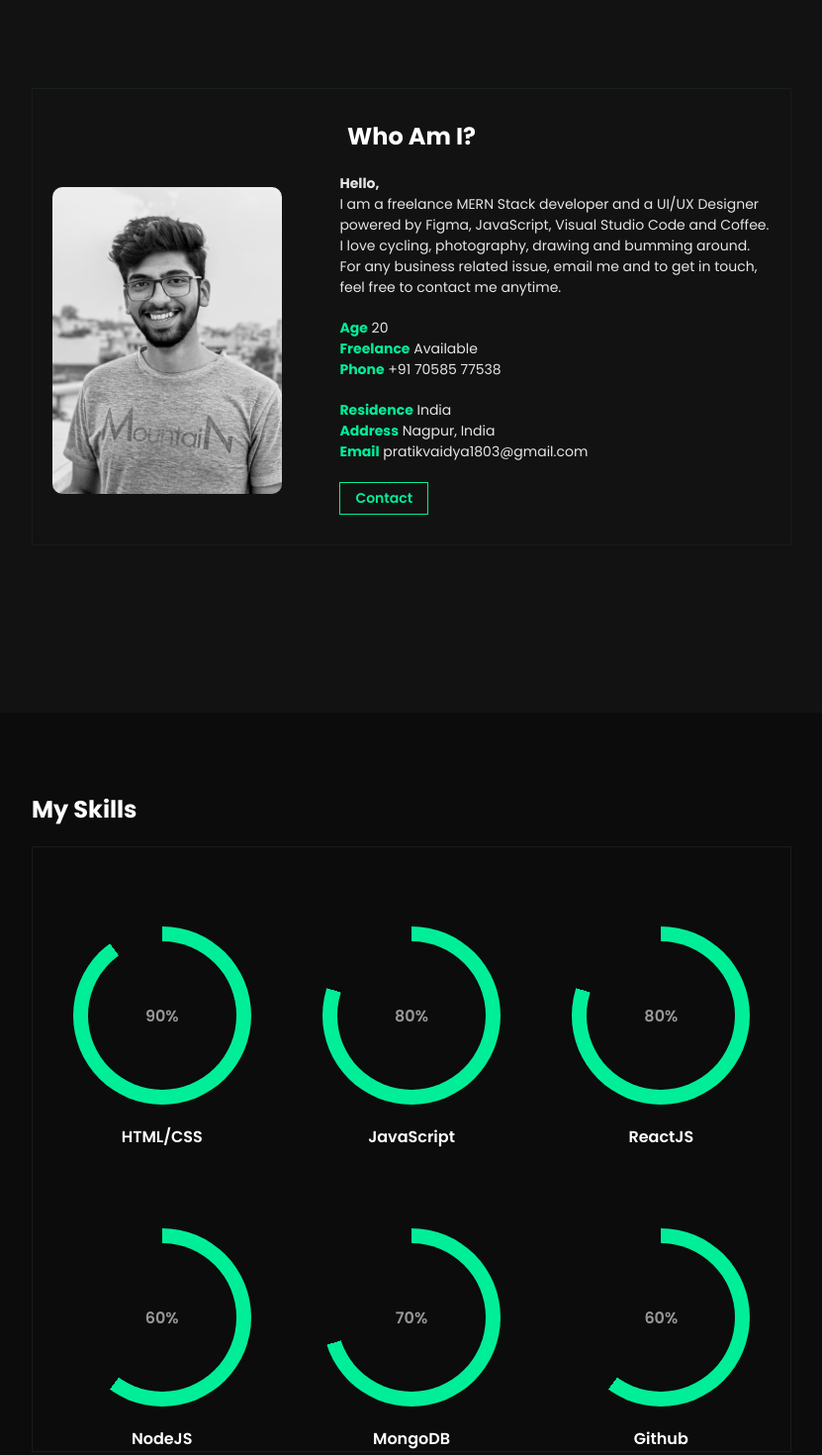
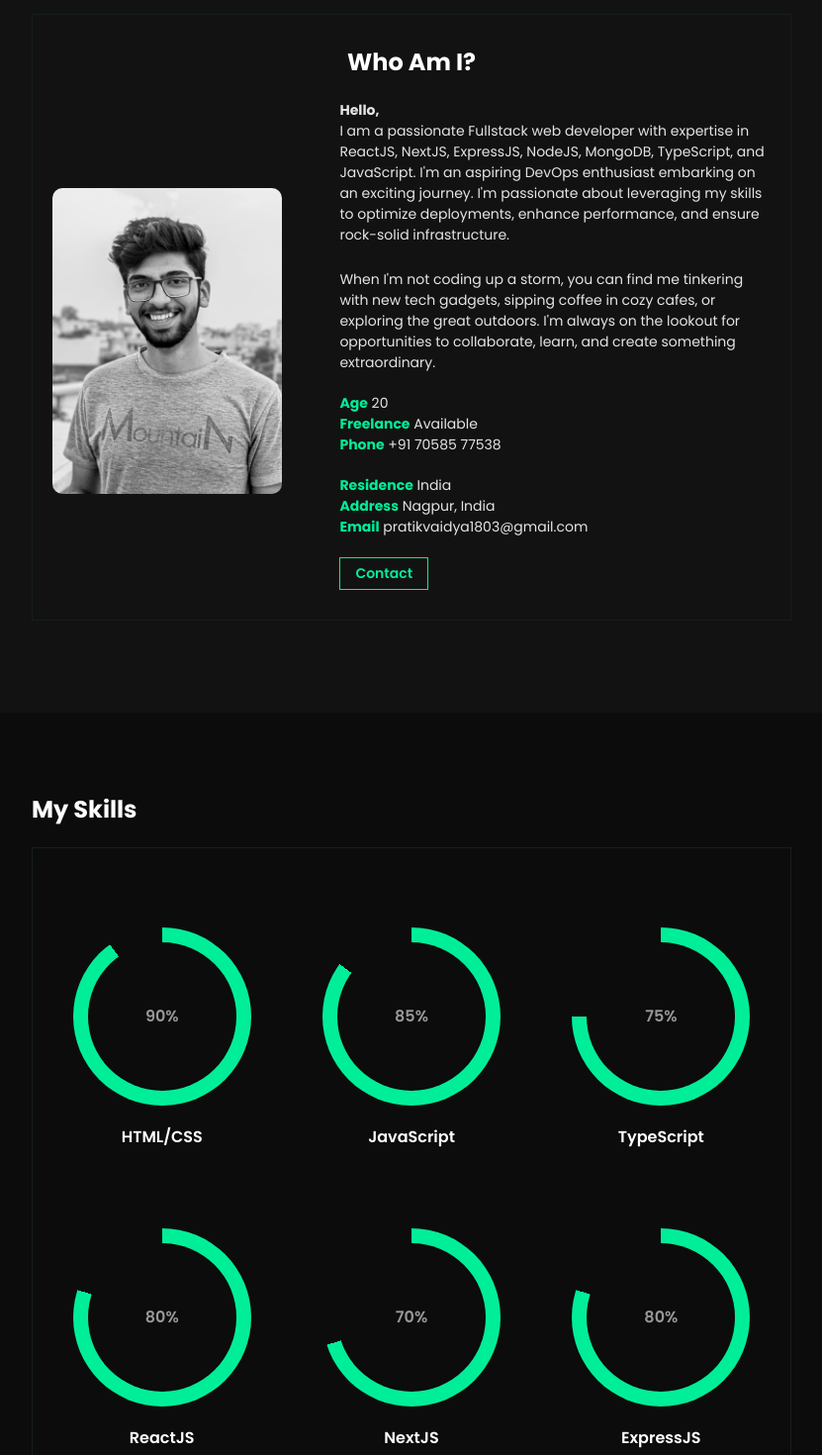
Before and after one commit to Smartdevil21/prv, a React (Create React App) app: page /prv/about in a window 1280 px wide. Shown: the part 880-2350 px from the top of the page at 99% size, without its empty margins (224-1055 px from the left). Built offline with nearby package versions, Linux system fonts and the light colour scheme.

Commit message:
UPDATE: Updated the content

```diff
--- a/src/Components/About/About.jsx
+++ b/src/Components/About/About.jsx
@@ -5,8 +5,12 @@ import { useContext } from "react";
 import { Button } from "@mui/material";
 import { Icon } from "@iconify/react";
 import portrait from "../../Images/portrait.jpg";
+import { useRoutes } from "react-router-dom";
+import { useNavigate } from "react-router-dom";
+import { skills } from "../../data/skills.data";
 
 function About() {
+  const navigate = useNavigate();
   const { states, setStates } = useContext(StatesContext);
 
   useEffect(() => {
@@ -40,13 +44,23 @@ function About() {
               <img src={portrait} alt="" />
             </div>
             <div className={Styles.text_wrapper}>
-							<p><strong>Hello,</strong></p>
               <p>
-								I am a freelance MERN Stack developer and a UI/UX Designer
-								powered by Figma, JavaScript, Visual Studio Code and Coffee. I
-								love cycling, photography, drawing and bumming around. For any
-								business related issue, email me and to get in touch, feel free
-								to contact me anytime.
+                <strong>Hello,</strong>
+              </p>
+              <p>
+                I am a passionate Fullstack web developer with expertise in
+                ReactJS, NextJS, ExpressJS, NodeJS, MongoDB, TypeScript, and
+                JavaScript. I'm an aspiring DevOps enthusiast embarking on an
+                exciting journey. I'm passionate about leveraging my skills to
+                optimize deployments, enhance performance, and ensure rock-solid
+                infrastructure.
+              </p>
+              <br />
+              <p>
+                When I'm not coding up a storm, you can find me tinkering with
+                new tech gadgets, sipping coffee in cozy cafes, or exploring the
+                great outdoors. I'm always on the lookout for opportunities to
+                collaborate, learn, and create something extraordinary.
               </p>
               <div className={Styles.info_sec}>
                 <div className={Styles.info_half_1}>
@@ -75,17 +89,27 @@ function About() {
               <div
                 onMouseEnter={(e) => {
                   const test = document.querySelector(".test");
-									test.style.left = `${e.clientX - Math.floor(e.target.getBoundingClientRect().left)}px`;
-									test.style.top = `${e.clientY - Math.floor(e.target.getBoundingClientRect().top)}px`;
+                  test.style.left = `${
+                    e.clientX -
+                    Math.floor(e.target.getBoundingClientRect().left)
+                  }px`;
+                  test.style.top = `${
+                    e.clientY - Math.floor(e.target.getBoundingClientRect().top)
+                  }px`;
                   // test.style.width = "200px";
                   // test.style.height = "200px";
                 }}
-								onMouseLeave={(e)=>{
+                onMouseLeave={(e) => {
                   const test = document.querySelector(".test");
                   // test.style.width = "00px";
                   // test.style.height = "00px";
-									test.style.left = `${e.clientX - Math.floor(e.target.getBoundingClientRect().left)}px`;
-									test.style.top = `${e.clientY - Math.floor(e.target.getBoundingClientRect().top)}px`;
+                  test.style.left = `${
+                    e.clientX -
+                    Math.floor(e.target.getBoundingClientRect().left)
+                  }px`;
+                  test.style.top = `${
+                    e.clientY - Math.floor(e.target.getBoundingClientRect().top)
+                  }px`;
                 }}
                 className={`${Styles.contact_btn}`}
               >
@@ -99,84 +123,23 @@ function About() {
       <div className={Styles.skills}>
         <h3>My Skills</h3>
         <div className={Styles.skills_wrapper}>
-					<div className={Styles.skill_container}>
+          {skills.map((skill, index) => {
+            return (
+              <div className={Styles.skill_container} key={index}>
                 <div
                   className={Styles.outer_box}
                   style={{
-								background: "conic-gradient(#01EE99 0% 90%, #0C0C0C 90% 100%)",
+                    background: `conic-gradient(#01EE99 0% ${skill.level}%, #0C0C0C ${skill.level}% 100%)`,
                   }}
                 >
                   <div className={Styles.inner_box}>
-								<p>90%</p>
+                    <p>{skill.level}%</p>
                   </div>
                 </div>
-						<p>HTML/CSS</p>
+                <p>{skill.title}</p>
               </div>
-					<div className={Styles.skill_container}>
-						<div
-							className={Styles.outer_box}
-							style={{
-								background: "conic-gradient(#01EE99 0% 80%, #0C0C0C 80% 100%)",
-							}}
-						>
-							<div className={Styles.inner_box}>
-								<p>80%</p>
-							</div>
-						</div>
-						<p>JavaScript</p>
-					</div>
-					<div className={Styles.skill_container}>
-						<div
-							className={Styles.outer_box}
-							style={{
-								background: "conic-gradient(#01EE99 0% 80%, #0C0C0C 80% 100%)",
-							}}
-						>
-							<div className={Styles.inner_box}>
-								<p>80%</p>
-							</div>
-						</div>
-						<p>ReactJS</p>
-					</div>
-					<div className={Styles.skill_container}>
-						<div
-							className={Styles.outer_box}
-							style={{
-								background: "conic-gradient(#01EE99 0% 60%, #0C0C0C 60% 100%)",
-							}}
-						>
-							<div className={Styles.inner_box}>
-								<p>60%</p>
-							</div>
-						</div>
-						<p>NodeJS</p>
-					</div>
-					<div className={Styles.skill_container}>
-						<div
-							className={Styles.outer_box}
-							style={{
-								background: "conic-gradient(#01EE99 0% 70%, #0C0C0C 70% 100%)",
-							}}
-						>
-							<div className={Styles.inner_box}>
-								<p>70%</p>
-							</div>
-						</div>
-						<p>MongoDB</p>
-					</div>
-					<div className={Styles.skill_container}>
-						<div
-							className={Styles.outer_box}
-							style={{
-								background: "conic-gradient(#01EE99 0% 60%, #0C0C0C 60% 100%)",
-							}}
-						>
-							<div className={Styles.inner_box}>
-								<p>60%</p>
-							</div>
-						</div>
-						<p>Github</p>
-					</div>
+            );
+          })}
         </div>
       </div>
     </section>
--- a/src/Components/Home/Home.jsx
+++ b/src/Components/Home/Home.jsx
@@ -8,6 +8,7 @@ import { Icon } from "@iconify/react";
 function Home() {
   const { states, setStates } = useContext(StatesContext);
   const fillup = useRef();
+  let timeout;
 
   let letter = 0;
   let word = 0;
@@ -19,9 +20,9 @@ function Home() {
     if (direction === "forwards") {
       if (words[word].length === letter) {
         direction = "backwards";
-				setTimeout(typewriter, 700);
+        timeout = setTimeout(typewriter, 700);
       } else {
-				setTimeout(typewriter, 50);
+        timeout = setTimeout(typewriter, 50);
       }
       letter++;
     } else if (direction === "backwards") {
@@ -33,13 +34,18 @@ function Home() {
           word = 0;
         }
       }
-			setTimeout(typewriter, 50);
+      timeout = setTimeout(typewriter, 50);
     }
   }
 
   useEffect(() => {
     setStates((prev) => ({ ...prev, reversed: false }));
     typewriter();
+    return () => {
+      if (timeout) {
+        clearTimeout(timeout);
+      }
+    };
   }, []);
 
   return (
@@ -49,9 +55,9 @@ function Home() {
       </div>
       <div className={Styles.intro_text}>
         <p>
-					Hello, I’m <strong>Pratik Vaidya</strong>,<br /> UI/UX Designer and a
-					MERN Stack Developer
-					<br /> based in Nagpur, India.
+          Hello, I’m <strong>Pratik Vaidya</strong>,<br /> A MERN Stack
+          Developer and aspiring DevOps Engineer
+          <br /> based in India.mddfda
         </p>
       </div>
       <div className={Styles.changing_text}>
@@ -63,16 +69,25 @@ function Home() {
         <a
           href="https://www.linkedin.com/in/prateek-vaidya-65b986201/"
           target={"_blank"}
+          rel="noreferrer"
         >
           <Icon className="mouse_hover" icon="akar-icons:linkedin-fill" />
         </a>
-				<a href="https://www.instagram.com/prtk.sd/" target={"_blank"}>
+        <a
+          href="https://www.instagram.com/prtk.sd/"
+          target={"_blank"}
+          rel="noreferrer"
+        >
           <Icon className="mouse_hover" icon="bi:instagram" />
         </a>
-				<a href="https://github.com/Pratik1803" target={"_blank"}>
+        <a
+          href="https://github.com/Pratik1803"
+          target={"_blank"}
+          rel="noreferrer"
+        >
           <Icon className="mouse_hover" icon="akar-icons:github-fill" />
         </a>
-				<a href="">
+        <a href="#" rel="noreferrer">
           <Icon className="mouse_hover" icon="dashicons:facebook-alt" />
         </a>
       </div>
--- a/src/Components/Services/Services.jsx
+++ b/src/Components/Services/Services.jsx
@@ -2,6 +2,7 @@ import React, { useEffect, useContext } from "react";
 import Styles from "./Services.module.scss";
 import { Icon } from "@iconify/react";
 import { StatesContext } from "../../App";
+import { services } from "../../data/service.data";
 
 function Services() {
   const { states, setStates } = useContext(StatesContext);
@@ -10,55 +11,38 @@ function Services() {
     setStates((prev) => ({ ...prev, reversed: false }));
   }, []);
 
-	function scrollUp(className){
+  function scrollUp(className) {
     document.querySelector(className).scrollIntoView({
-			behavior:"smooth",
+      behavior: "smooth",
     });
-	};
+  }
 
   return (
     <section className={Styles.services_wrapper}>
       <div className={Styles.services_homepage}>
         <h1>Services</h1>
-				<div className={Styles.dropdown_wrapper} onClick={()=>{
+        <div
+          className={Styles.dropdown_wrapper}
+          onClick={() => {
             scrollUp(".services");
-				}}>
-					<Icon icon="ant-design:caret-down-filled" color="#01ee99" />
+          }}
+        >
+          <Icon icon="ant-design:caret-down-filled" color="var(--green)" />
         </div>
       </div>
       <div className={`${Styles.services} services`}>
         <h3>What I Do?</h3>
         <div className={Styles.services_container}>
           <div className={Styles.flexbox}>
-						<div className={Styles.service}>
-							<Icon icon="bx:code-alt" color="#01ee99" />
-							<p className={Styles.service_heading}>MERN-Stack Development</p>
-							<p className={Styles.service_desc}>
-								Modern and mobile-ready website that will help you reach all of
-								your marketing.
-							</p>
+            {services.map((service, index) => {
+              return (
+                <div className={Styles.service} key={index}>
+                  <Icon icon={service.icon} color="var(--green)" />
+                  <p className={Styles.service_heading}>{service.title}</p>
+                  <p className={Styles.service_desc}>{service.desc}</p>
                 </div>
-						<div className={Styles.service}>
-                        <Icon icon="akar-icons:figma-fill" color="#01ee99" />
-							<p className={Styles.service_heading}>UI/UX Design</p>
-							<p className={Styles.service_desc}>
-								Designs that best suite your brand and purpose.
-							</p>
-						</div>
-						<div className={Styles.service}>
-                        <Icon icon="entypo:feather" color="#01ee99" />
-							<p className={Styles.service_heading}>Content Writing</p>
-							<p className={Styles.service_desc}>
-								Content that can provide more value to your website.
-							</p>
-						</div>
-						<div className={Styles.service}>
-                        <Icon icon="bx:search-alt" color="#01ee99" />
-							<p className={Styles.service_heading}>SEO</p>
-							<p className={Styles.service_desc}>
-								I follow best SEO practices that help your website rank better in Google Searches.
-							</p>
-						</div>
+              );
+            })}
           </div>
         </div>
       </div>
--- /dev/null
+++ b/src/data/skills.data.js
@@ -0,0 +1,58 @@
+export const skills = [
+  {
+    title: "HTML/CSS",
+    level: 90,
+  },
+  {
+    title: "JavaScript",
+    level: 85,
+  },
+  {
+    title: "TypeScript",
+    level: 75,
+  },
+  {
+    title: "ReactJS",
+    level: 80,
+  },
+  {
+    title: "NextJS",
+    level: 70,
+  },
+  {
+    title: "ExpressJS",
+    level: 80,
+  },
+  {
+    title: "NodeJS",
+    level: 65,
+  },
+  {
+    title: "MongoDB",
+    level: 70,
+  },
+  {
+    title: "Docker",
+    level: 70,
+  },
+  {
+    title: "Jenkins",
+    level: 60,
+  },
+  {
+    title: "Git & Github",
+    level: 80,
+  },
+  {
+    title: "Shell Scripting & Linux",
+    level: 75,
+  },
+  {
+    title: "Communication",
+    level: 70,
+  },
+  {
+    title: "Teamwork",
+    level: 70,
+  },
+];
--- a/src/index.css
+++ b/src/index.css
@@ -4,6 +4,7 @@
   margin: 0;
   box-sizing: border-box;
   font-family: 'Poppins', sans-serif;
+  line-height: 1.5;
   /* border: 1px solid red; */
 }
 *::-webkit-scrollbar{
```
Also changed, not shown: src/App.jsx (+18 -4 lines), src/App.module.scss (+32 -5 lines), src/Components/Navbar/Navbar.jsx (+10 -9 lines), src/Components/Services/Services.module.scss (+27 -27 lines), src/Components/Sidebar/Sidebar.jsx (+16 -5 lines), src/data/service.data.js (added, +39 -0 lines). Lines whose indentation alone changed are shown as unchanged.
